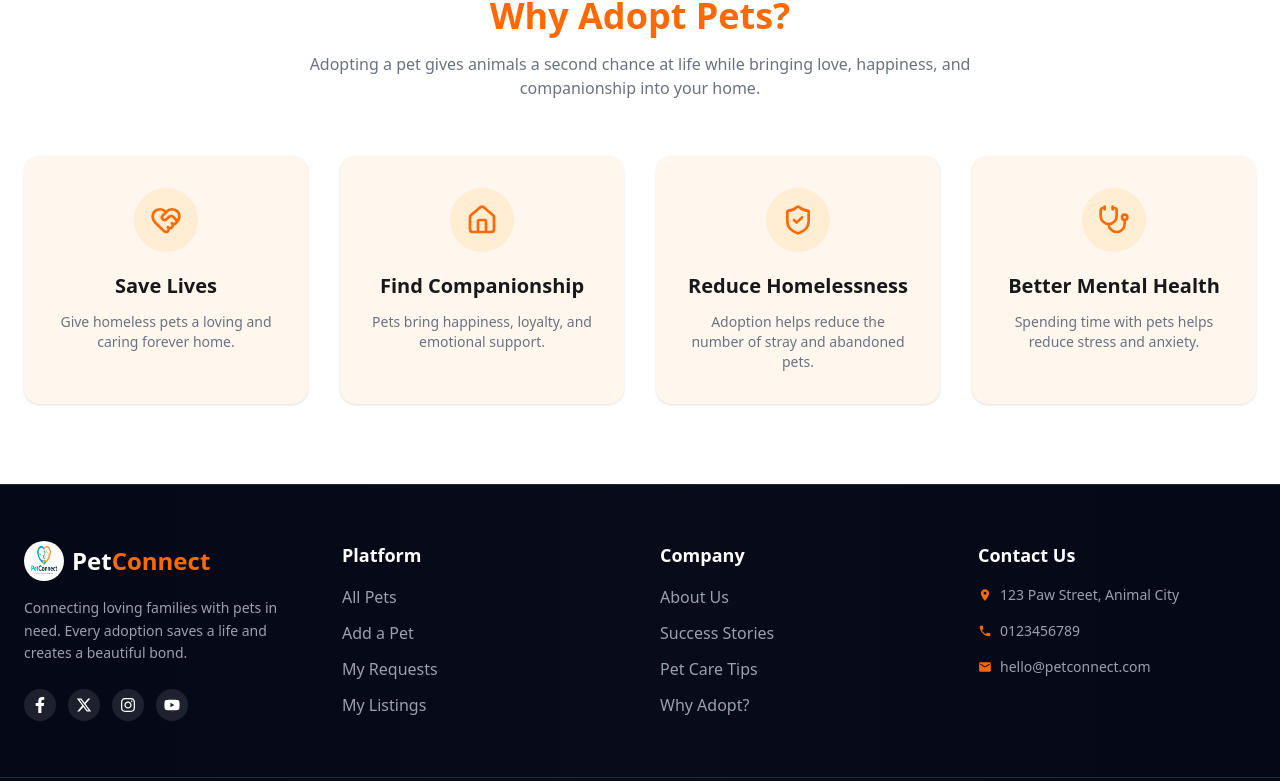
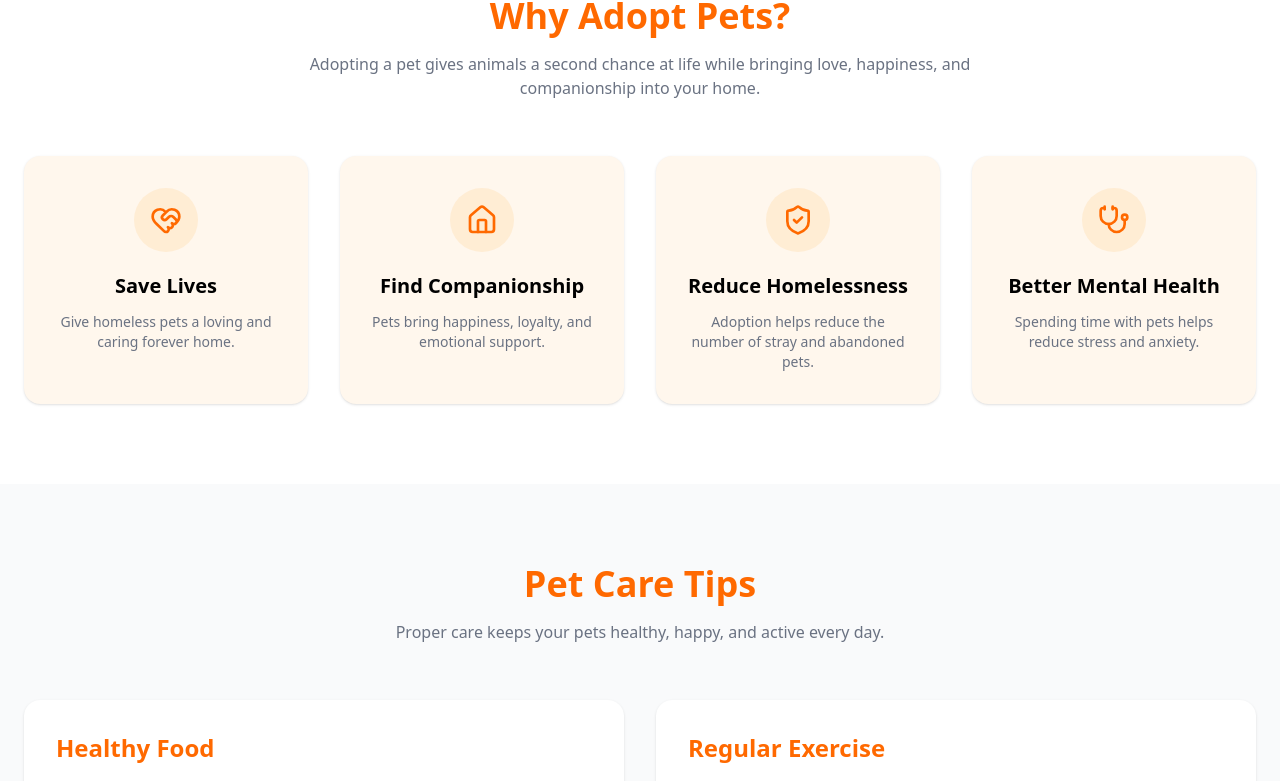
Before and after one commit to swarupkst/PetNest-Client-side, a Next.js app: page / in a window 1280 px wide. Shown: the part 1999-2780 px from the top of the page. Built offline with nearby package versions, Linux system fonts and the light colour scheme.

Commit message:
Pet Care Tips section added

```diff
--- a/src/app/page.js
+++ b/src/app/page.js
@@ -2,6 +2,7 @@
 import Hero from "@/components/homepage/Hero/page";
 import FeaturedPet from "@/components/homepage/FeaturedPet/page";
 import WhyAdoptPet from "@/components/homepage/WhyAdoptPet/page";
+import PetCareTips from "@/components/homepage/PetCareTips/page";
 
 const MainLayout = () => {
     return (
@@ -10,6 +11,7 @@ const MainLayout = () => {
         <Hero />
         <FeaturedPet />
         <WhyAdoptPet />
+        <PetCareTips />
         </div>
     );
 };
--- /dev/null
+++ b/src/components/homepage/PetCareTips/page.jsx
@@ -0,0 +1,80 @@
+"use client";
+
+import { HeartHandshake, ShieldCheck, Home, Stethoscope } from "lucide-react";
+
+export default function PetCareTips() {
+  return (
+    <div>
+
+      <section className="py-20 bg-gray-50">
+        <div className="container mx-auto px-6">
+
+          {/* Heading */}
+          <div className="text-center mb-14">
+            <h2 className="text-4xl font-bold text-orange-500">
+              Pet Care Tips
+            </h2>
+
+            <p className="text-gray-500 mt-4 max-w-2xl mx-auto">
+              Proper care keeps your pets healthy, happy, and active every day.
+            </p>
+          </div>
+
+          {/* Tips Grid */}
+          <div className="grid grid-cols-1 md:grid-cols-2 gap-8">
+
+            {/* Tip 1 */}
+            <div className="bg-white p-8 rounded-2xl shadow-sm hover:shadow-lg transition">
+              <h3 className="text-2xl font-semibold mb-3 text-orange-500">
+                Healthy Food
+              </h3>
+
+              <p className="text-gray-600 leading-relaxed">
+                Feed your pets nutritious meals and always provide clean water
+                to maintain their overall health.
+              </p>
+            </div>
+
+            {/* Tip 2 */}
+            <div className="bg-white p-8 rounded-2xl shadow-sm hover:shadow-lg transition">
+              <h3 className="text-2xl font-semibold mb-3 text-orange-500">
+                Regular Exercise
+              </h3>
+
+              <p className="text-gray-600 leading-relaxed">
+                Daily walks and playtime help pets stay physically fit and
+                mentally active.
+              </p>
+            </div>
+
+            {/* Tip 3 */}
+            <div className="bg-white p-8 rounded-2xl shadow-sm hover:shadow-lg transition">
+              <h3 className="text-2xl font-semibold mb-3 text-orange-500">
+                Vet Checkups
+              </h3>
+
+              <p className="text-gray-600 leading-relaxed">
+                Schedule routine veterinary visits to ensure your pets remain
+                healthy and vaccinated.
+              </p>
+            </div>
+
+            {/* Tip 4 */}
+            <div className="bg-white p-8 rounded-2xl shadow-sm hover:shadow-lg transition">
+              <h3 className="text-2xl font-semibold mb-3 text-orange-500">
+                Grooming & Hygiene
+              </h3>
+
+              <p className="text-gray-600 leading-relaxed">
+                Regular grooming keeps your pets clean, comfortable, and free
+                from infections.
+              </p>
+            </div>
+
+          </div>
+        </div>
+      </section>
+
+    </div>
+  );
+}
--- a/src/components/homepage/WhyAdoptPet/page.jsx
+++ b/src/components/homepage/WhyAdoptPet/page.jsx
@@ -27,7 +27,7 @@ export default function WhyAdoptPet() {
                 <HeartHandshake size={32} />
               </div>
 
-              <h3 className="text-xl font-semibold mb-3">
+              <h3 className="text-xl font-semibold mb-3 text-black">
                 Save Lives
               </h3>
 
@@ -41,7 +41,7 @@ export default function WhyAdoptPet() {
                 <Home size={32} />
               </div>
 
-              <h3 className="text-xl font-semibold mb-3">
+              <h3 className="text-xl font-semibold mb-3 text-black">
                 Find Companionship
               </h3>
 
@@ -55,7 +55,7 @@ export default function WhyAdoptPet() {
                 <ShieldCheck size={32} />
               </div>
 
-              <h3 className="text-xl font-semibold mb-3">
+              <h3 className="text-xl font-semibold mb-3 text-black">
                 Reduce Homelessness
               </h3>
 
@@ -69,7 +69,7 @@ export default function WhyAdoptPet() {
                 <Stethoscope size={32} />
               </div>
 
-              <h3 className="text-xl font-semibold mb-3">
+              <h3 className="text-xl font-semibold mb-3 text-black">
                 Better Mental Health
               </h3>
 
```
